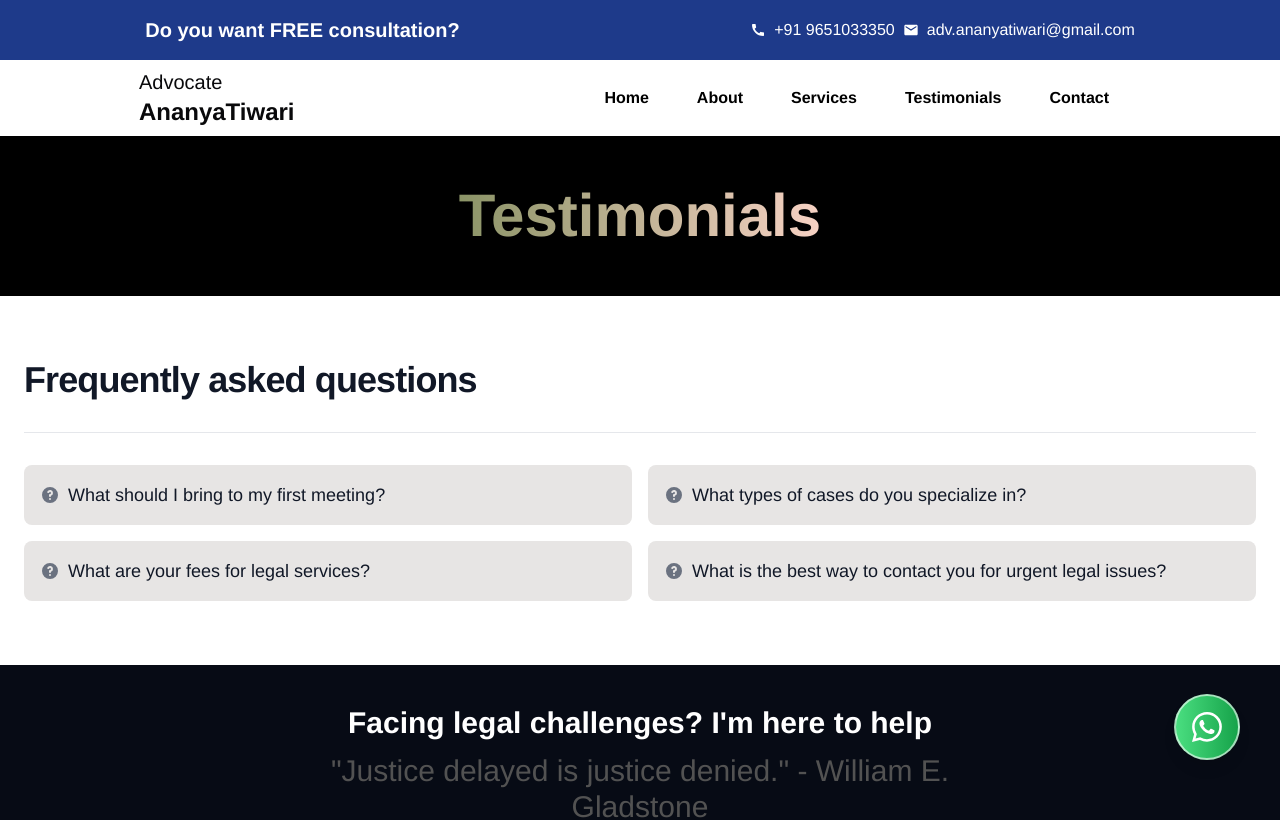
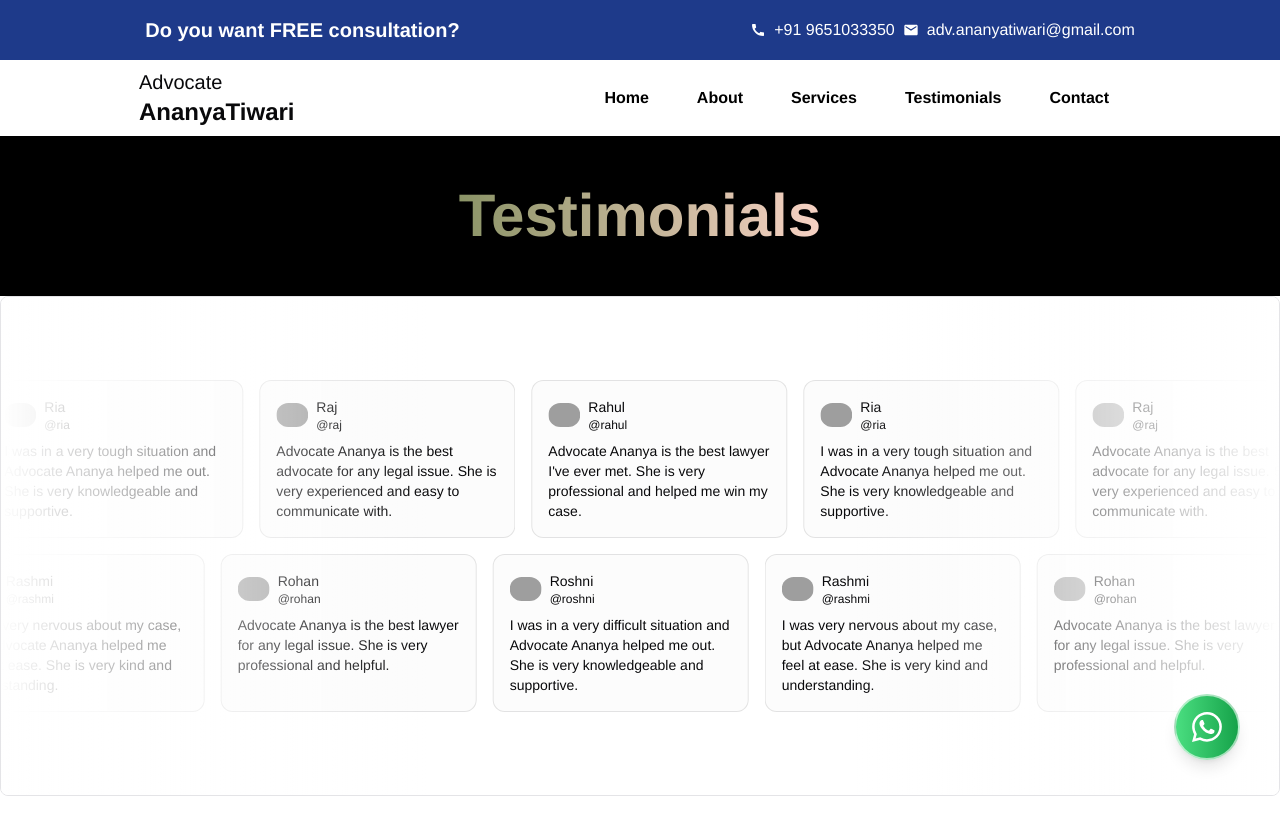
Before and after one commit to iam-AyushTiwari/adv.ananyaTiwari, a Next.js app: page /testimonials in a window 1280 px wide. Shown: the top 820 px of the page. Built offline with nearby package versions, Linux system fonts and the light colour scheme; grey boxes are pictures that could not be loaded.

Commit message:
testimonials section added

```diff
--- a/src/app/testimonials/page.tsx
+++ b/src/app/testimonials/page.tsx
@@ -1,11 +1,103 @@
+import cn from "classnames";
+import Marquee from "@/components/ui/marquee";
 import PageInfoBar from "@/components/PageInfoBar";
-import React from "react";
+
+const reviews = [
+  {
+    name: "Rahul",
+    username: "@rahul",
+    body: "Advocate Ananya is the best lawyer I've ever met. She is very professional and helped me win my case.",
+    img: "https://avatar.vercel.sh/rahul",
+  },
+  {
+    name: "Ria",
+    username: "@ria",
+    body: "I was in a very tough situation and Advocate Ananya helped me out. She is very knowledgeable and supportive.",
+    img: "https://avatar.vercel.sh/ria",
+  },
+  {
+    name: "Raj",
+    username: "@raj",
+    body: "Advocate Ananya is the best advocate for any legal issue. She is very experienced and easy to communicate with.",
+    img: "https://avatar.vercel.sh/raj",
+  },
+  {
+    name: "Rashmi",
+    username: "@rashmi",
+    body: "I was very nervous about my case, but Advocate Ananya helped me feel at ease. She is very kind and understanding.",
+    img: "https://avatar.vercel.sh/rashmi",
+  },
+  {
+    name: "Rohan",
+    username: "@rohan",
+    body: "Advocate Ananya is the best lawyer for any legal issue. She is very professional and helpful.",
+    img: "https://avatar.vercel.sh/rohan",
+  },
+  {
+    name: "Roshni",
+    username: "@roshni",
+    body: "I was in a very difficult situation and Advocate Ananya helped me out. She is very knowledgeable and supportive.",
+    img: "https://avatar.vercel.sh/roshni",
+  },
+];
+
+const firstRow = reviews.slice(0, reviews.length / 2);
+const secondRow = reviews.slice(reviews.length / 2);
+
+const ReviewCard = ({
+  img,
+  name,
+  username,
+  body,
+}: {
+  img: string;
+  name: string;
+  username: string;
+  body: string;
+}) => {
+  return (
+    <figure
+      className={cn(
+        "relative w-64 cursor-pointer overflow-hidden rounded-xl border p-4",
+        // light styles
+        "border-gray-950/[.1] bg-gray-950/[.01] hover:bg-gray-950/[.05]",
+        // dark styles
+        "dark:border-gray-50/[.1] dark:bg-gray-50/[.10] dark:hover:bg-gray-50/[.15]"
+      )}
+    >
+      <div className="flex flex-row items-center gap-2">
+        <img className="rounded-full" width="32" height="32" alt="" src={img} />
+        <div className="flex flex-col">
+          <figcaption className="text-sm font-medium dark:text-white">
+            {name}
+          </figcaption>
+          <p className="text-xs font-medium dark:text-white/40">{username}</p>
+        </div>
+      </div>
+      <blockquote className="mt-2 text-sm">{body}</blockquote>
+    </figure>
+  );
+};
 
 const page = () => {
   return (
-    <div>
+    <>
       <PageInfoBar name="Testimonials" />
-    </div>
+      <div className="relative flex h-[500px] w-full flex-col items-center justify-center overflow-hidden rounded-lg border bg-background">
+        <Marquee pauseOnHover className="[--duration:20s]">
+          {firstRow.map((review) => (
+            <ReviewCard key={review.username} {...review} />
+          ))}
+        </Marquee>
+        <Marquee reverse pauseOnHover className="[--duration:20s]">
+          {secondRow.map((review) => (
+            <ReviewCard key={review.username} {...review} />
+          ))}
+        </Marquee>
+        <div className="pointer-events-none absolute inset-y-0 left-0 w-1/3 bg-gradient-to-r from-white dark:from-background"></div>
+        <div className="pointer-events-none absolute inset-y-0 right-0 w-1/3 bg-gradient-to-l from-white dark:from-background"></div>
+      </div>
+    </>
   );
 };
 
--- /dev/null
+++ b/src/components/ui/marquee.tsx
@@ -0,0 +1,73 @@
+import cn from "classnames";
+import { ComponentPropsWithoutRef } from "react";
+
+interface MarqueeProps extends ComponentPropsWithoutRef<"div"> {
+  /**
+   * Optional CSS class name to apply custom styles
+   */
+  className?: string;
+  /**
+   * Whether to reverse the animation direction
+   * @default false
+   */
+  reverse?: boolean;
+  /**
+   * Whether to pause the animation on hover
+   * @default false
+   */
+  pauseOnHover?: boolean;
+  /**
+   * Content to be displayed in the marquee
+   */
+  children: React.ReactNode;
+  /**
+   * Whether to animate vertically instead of horizontally
+   * @default false
+   */
+  vertical?: boolean;
+  /**
+   * Number of times to repeat the content
+   * @default 4
+   */
+  repeat?: number;
+}
+
+export default function Marquee({
+  className,
+  reverse = false,
+  pauseOnHover = false,
+  children,
+  vertical = false,
+  repeat = 4,
+  ...props
+}: MarqueeProps) {
+  return (
+    <div
+      {...props}
+      className={cn(
+        "group flex overflow-hidden p-2 [--duration:40s] [--gap:1rem] [gap:var(--gap)]",
+        {
+          "flex-row": !vertical,
+          "flex-col": vertical,
+        },
+        className
+      )}
+    >
+      {Array(repeat)
+        .fill(0)
+        .map((_, i) => (
+          <div
+            key={i}
+            className={cn("flex shrink-0 justify-around [gap:var(--gap)]", {
+              "animate-marquee flex-row": !vertical,
+              "animate-marquee-vertical flex-col": vertical,
+              "group-hover:[animation-play-state:paused]": pauseOnHover,
+              "[animation-direction:reverse]": reverse,
+            })}
+          >
+            {children}
+          </div>
+        ))}
+    </div>
+  );
+}
--- a/tailwind.config.ts
+++ b/tailwind.config.ts
@@ -55,6 +55,28 @@ export default {
   			lg: 'var(--radius)',
   			md: 'calc(var(--radius) - 2px)',
   			sm: 'calc(var(--radius) - 4px)'
+  		},
+  		keyframes: {
+  			marquee: {
+  				from: {
+  					transform: 'translateX(0)'
+  				},
+  				to: {
+  					transform: 'translateX(calc(-100% - var(--gap)))'
+  				}
+  			},
+  			'marquee-vertical': {
+  				from: {
+  					transform: 'translateY(0)'
+  				},
+  				to: {
+  					transform: 'translateY(calc(-100% - var(--gap)))'
+  				}
+  			}
+  		},
+  		animation: {
+  			marquee: 'marquee var(--duration) infinite linear',
+  			'marquee-vertical': 'marquee-vertical var(--duration) linear infinite'
   		}
   	}
   },
```
